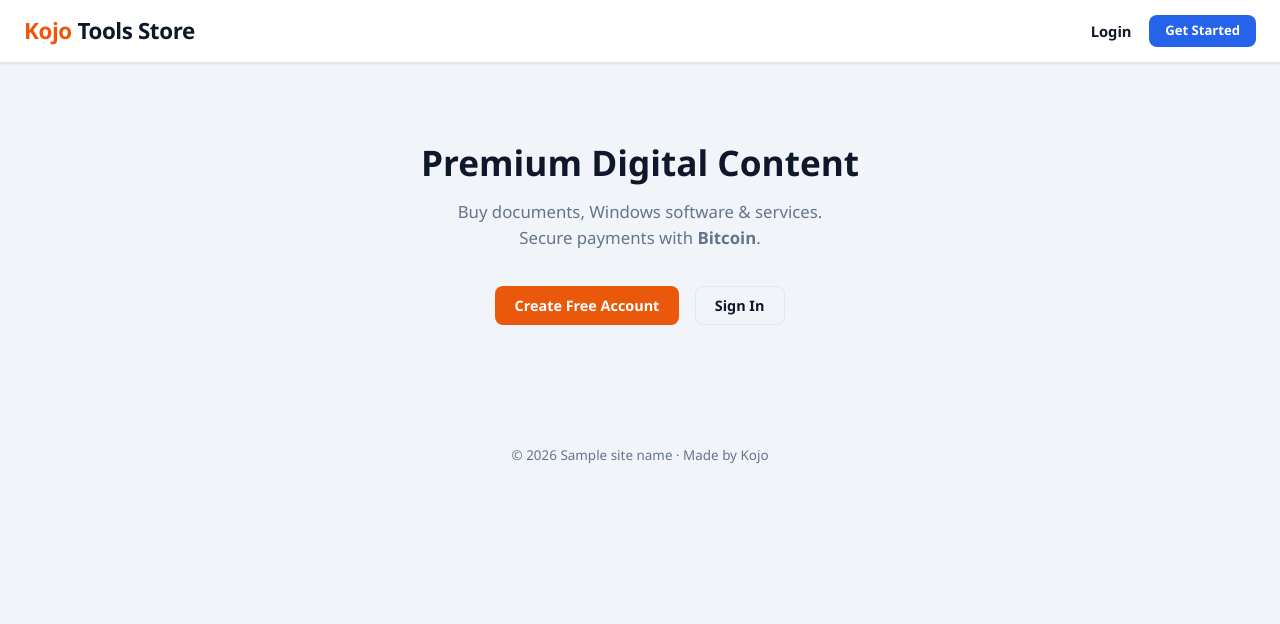
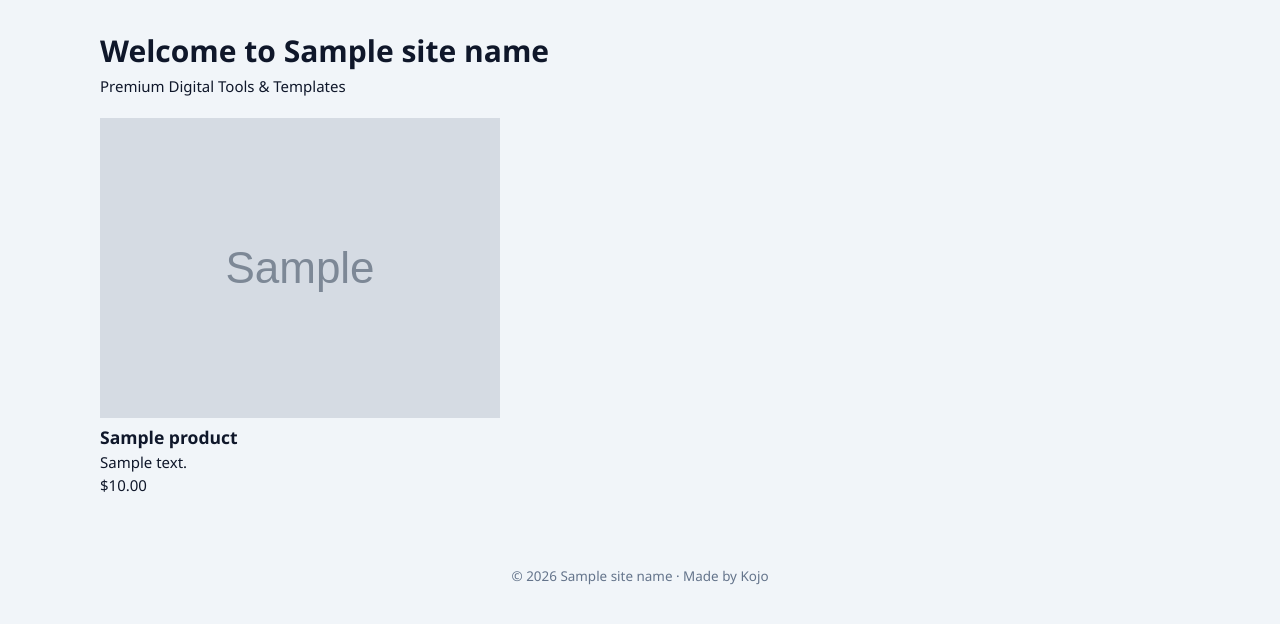
Before and after one commit to ajewoletemi/kojo-content-store, a Python web app: template app/templates/index.html in a window 1280 px wide. Shown: the top 624 px of the page. Run offline with Jinja, Linux system fonts and the light colour scheme; the template is opened without the code that fills it: most values are stand-ins (such as "Sample title", 1, 10 or a date in 2020); grey boxes marked "Sample" are stand-in pictures.

Commit message:
Update index.html

```diff
--- a/app/templates/index.html
+++ b/app/templates/index.html
@@ -1,36 +1,18 @@
-<!DOCTYPE html>
-<html lang="en">
-<head>
-  <meta charset="UTF-8">
-  <meta name="viewport" content="width=device-width, initial-scale=1.0">
-  <title>{{ site_name }}</title>
-  <link rel="stylesheet" href="/static/css/style.css">
-</head>
-<body>
-  <header class="header">
-    <div class="logo">Kojo <span class="rest">Tools Store</span></div>
-    <nav class="nav">
-      <a href="/login">Login</a>
-      <a href="/register" class="btn btn-blue btn-sm">Get Started</a>
-    </nav>
-  </header>
+{% extends "base.html" %}
+{% block content %}
+<div class="container mx-auto px-4 py-12 text-center">
+    <h1 class="text-4xl font-bold mb-4">Welcome to {{ site_name }}</h1>
+    <p class="text-lg mb-8">Premium Digital Tools & Templates</p>
 
-  <div class="container" style="text-align:center; padding-top:4.5rem; padding-bottom:5rem;">
-    <h1 class="section-title" style="font-size:2.2rem; margin-bottom:0.6rem;">
-      Premium Digital Content
-    </h1>
-    <p class="section-sub" style="max-width:520px; margin:0 auto 2.2rem; font-size:1.05rem;">
-      Buy documents, Windows software & services.<br>
-      Secure payments with <strong>Bitcoin</strong>.
-    </p>
-    <div style="display:flex; gap:1rem; justify-content:center; flex-wrap:wrap;">
-      <a href="/register" class="btn btn-orange">Create Free Account</a>
-      <a href="/login" class="btn btn-outline">Sign In</a>
+    <div class="grid grid-cols-1 md:grid-cols-3 gap-6">
+    {% for product in products %}
+        <div class="bg-white p-6 rounded-lg shadow">
+            <img src="{{ product.image_url or '/static/placeholder.png' }}" class="w-full h-48 object-cover rounded mb-4">
+            <h3 class="text-xl font-bold">{{ product.name }}</h3>
+            <p class="text-gray-600 my-2">{{ product.description }}</p>
+            <p class="text-2xl font-bold text-green-600">${{ "%.2f"|format(product.price_usd) }}</p>
+        </div>
+    {% endfor %}
     </div>
-  </div>
-
-  <div class="footer">
-    &copy; 2026 {{ site_name }} · Made by Kojo
-  </div>
-</body>
-</html>
+</div>
+{% endblock %}
```
